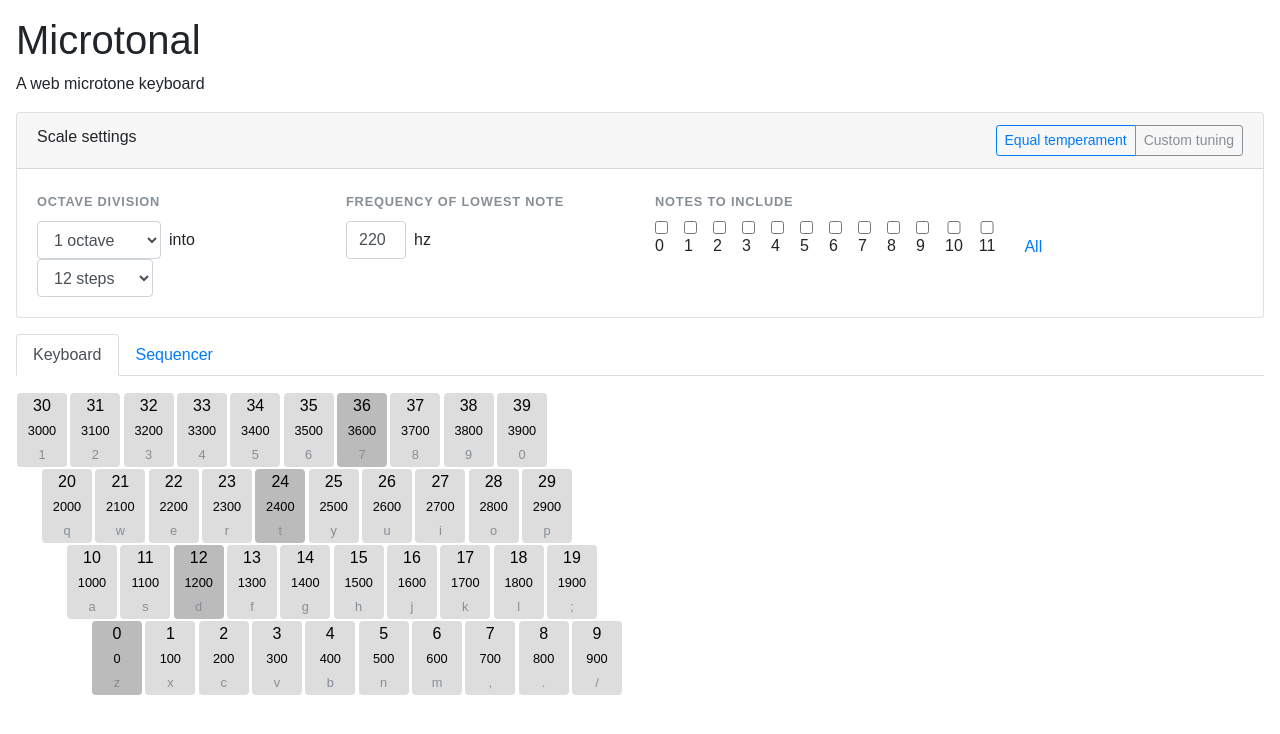
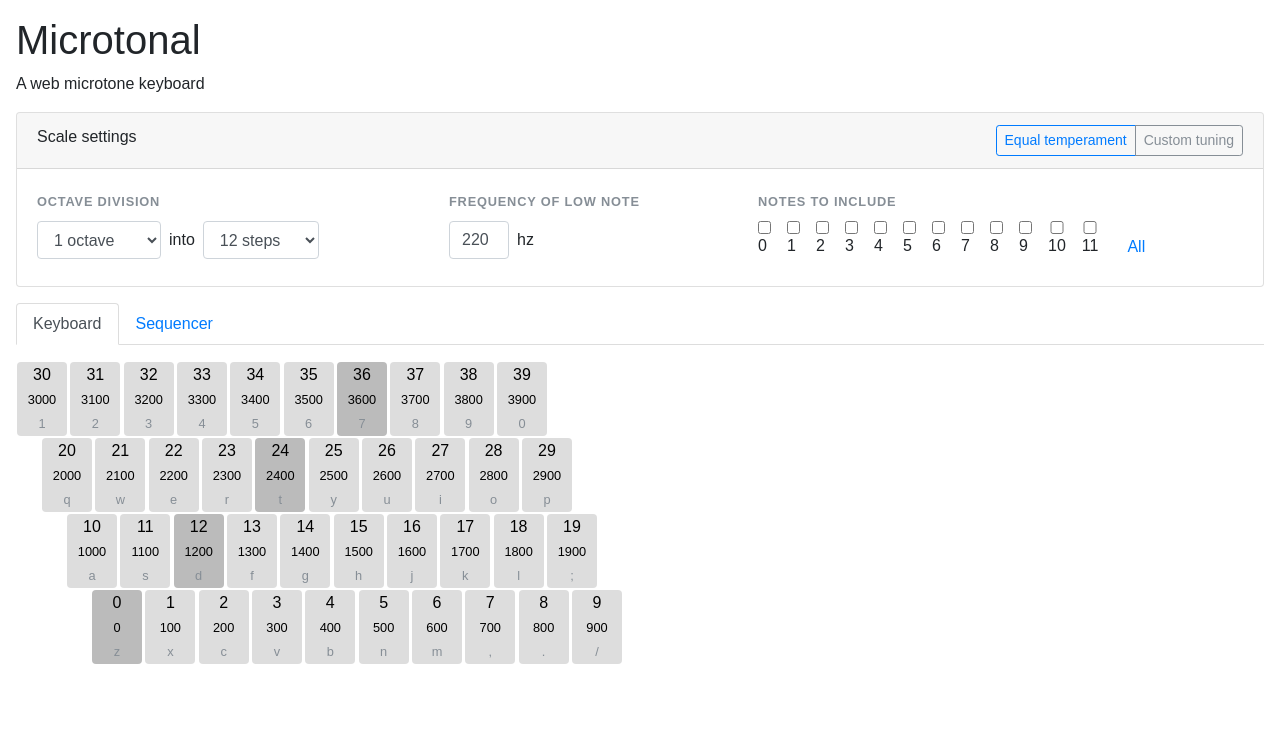
Before and after one commit to kevinsqi/microharmonic, a React (Create React App) app: page / in a window 1280 px wide. Shown: the top 734 px of the page. Built offline with nearby package versions, Linux system fonts and the light colour scheme.

Commit message:
tweak settings grid

```diff
--- a/src/EqualTemperamentSettings.js
+++ b/src/EqualTemperamentSettings.js
@@ -124,7 +124,7 @@ class EqualTemperamentSettings extends React.Component {
     return (
       <div>
         <div>
-          <Label>Frequency of lowest note</Label>
+          <Label>Frequency of low note</Label>
         </div>
         <div className="form-inline">
           <input
@@ -143,13 +143,13 @@ class EqualTemperamentSettings extends React.Component {
   render() {
     return (
       <div className="row">
-        <div className="col-sm-3">
+        <div className="col-sm-4">
           {this.renderStepSettings()}
         </div>
         <div className="col-sm-3">
           {this.renderMinFrequencySetting()}
         </div>
-        <div className="col-sm-6">
+        <div className="col-sm-5">
           {this.renderNotePicker()}
         </div>
       </div>
```
